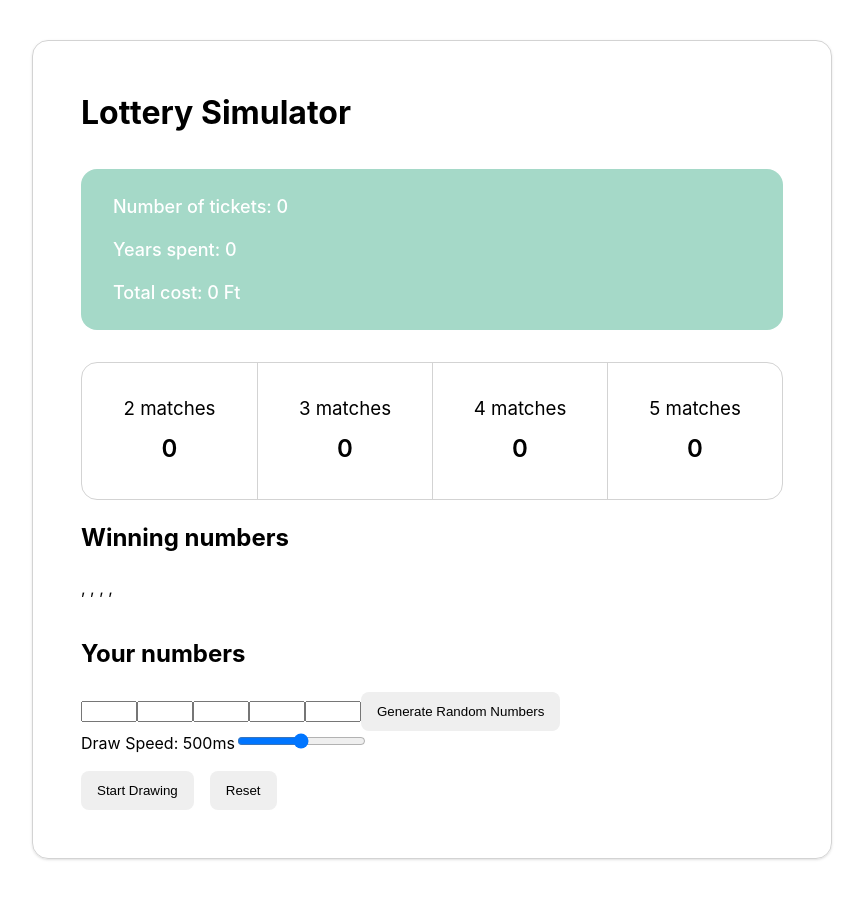
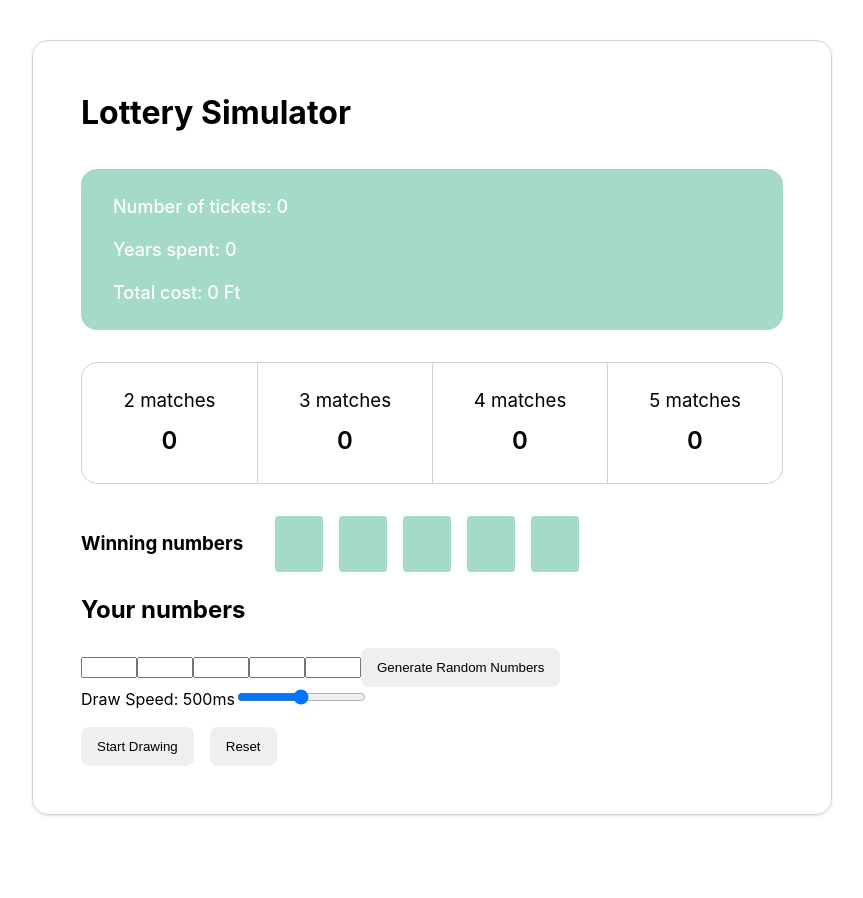
Before and after one commit to balazsotakomaiya/playground, a React (Vite) app in the folder lottery-simulator/: page / in a window 1280 px wide. Shown: the whole page, without its empty margins (208-1071 px from the left). After the commit the page ends 855 px from the top, so only its background shows below. Built offline with nearby package versions, Linux system fonts and the light colour scheme.

Commit message:
Style winning numbers

```diff
--- a/lottery-simulator/src/components/Button/Button.tsx
+++ b/lottery-simulator/src/components/Button/Button.tsx
@@ -13,11 +13,13 @@ const Button = React.forwardRef<HTMLButtonElement, Props>(({ children, ...props
     );
 });
 
-const StyledButton = styled.button`
+const StyledButton = styled.button<Props>`
   padding: 12px 16px;
   border: 0;
   cursor: pointer;
   border-radius: 8px;
+
+
 `
 
 Button.displayName = 'Button';
--- a/lottery-simulator/src/components/MatchesCard/MatchesCard.tsx
+++ b/lottery-simulator/src/components/MatchesCard/MatchesCard.tsx
@@ -54,7 +54,7 @@ const Card = styled.div`
 `
 
 const Match = styled.div`
-  padding: 32px 16px;
+  padding: 24px 16px;
   text-align: center;
   display: flex;
   flex-direction: column;
--- a/lottery-simulator/src/components/WinningNumbers/WinningNumbers.tsx
+++ b/lottery-simulator/src/components/WinningNumbers/WinningNumbers.tsx
@@ -1,5 +1,6 @@
 import React from "react";
 import { OptionalLotteryNumber } from "../../types.ts";
+import styled from "styled-components";
 
 interface Props {
     winningNumbers: OptionalLotteryNumber[]
@@ -7,12 +8,48 @@ interface Props {
 
 const WinningNumbers: React.FC<Props> = ({ winningNumbers }) => {
     return (
-        <div>
-            <h2>Winning numbers</h2>
+        <Wrapper>
+            <Title>Winning numbers</Title>
 
-            <p>{winningNumbers.join(', ')}</p>
-        </div>
+            <Numbers>
+                {winningNumbers.map((number) => (
+                    <Number key={number}>
+                        {number}
+                    </Number>
+                ))}
+            </Numbers>
+        </Wrapper>
     );
 }
 
+const Wrapper = styled.div`
+  display: flex;
+  margin-top: 32px;
+  align-items: center;
+  gap: 32px;
+`
+
+const Title = styled.h3`
+  margin-top: 0;
+  margin-bottom: 0;
+`
+
+const Numbers = styled.div`
+    display: flex;
+    gap: 16px;
+`
+
+const Number = styled.div`
+  display: flex;
+  align-items: center;
+  justify-content: center;
+  background: #a5d9c8;
+  color: white;
+  font-weight: 600;
+  font-size: 18px;
+  width: 48px;
+  height: 56px;
+  border-radius: 4px;
+`
+
 export default WinningNumbers
```
